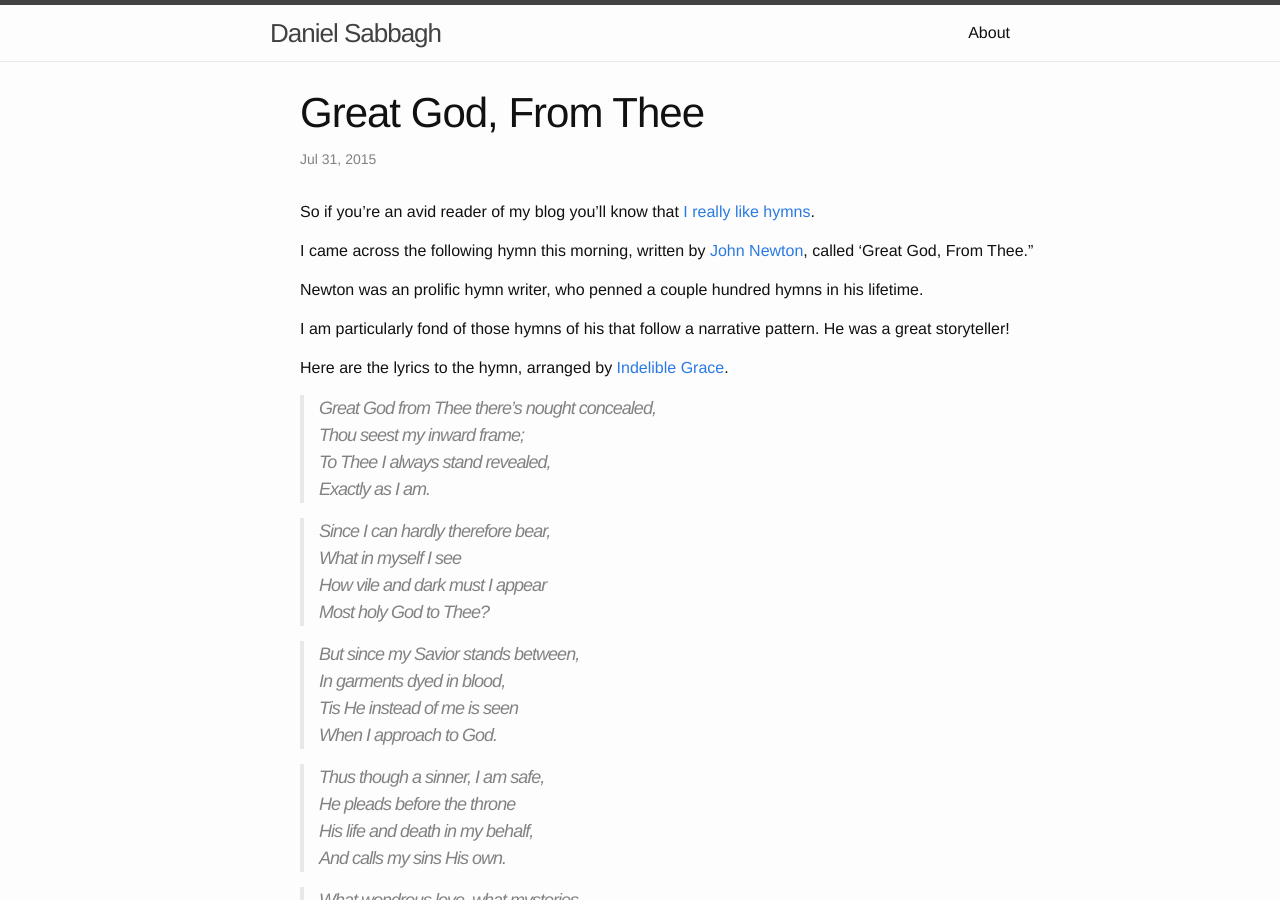
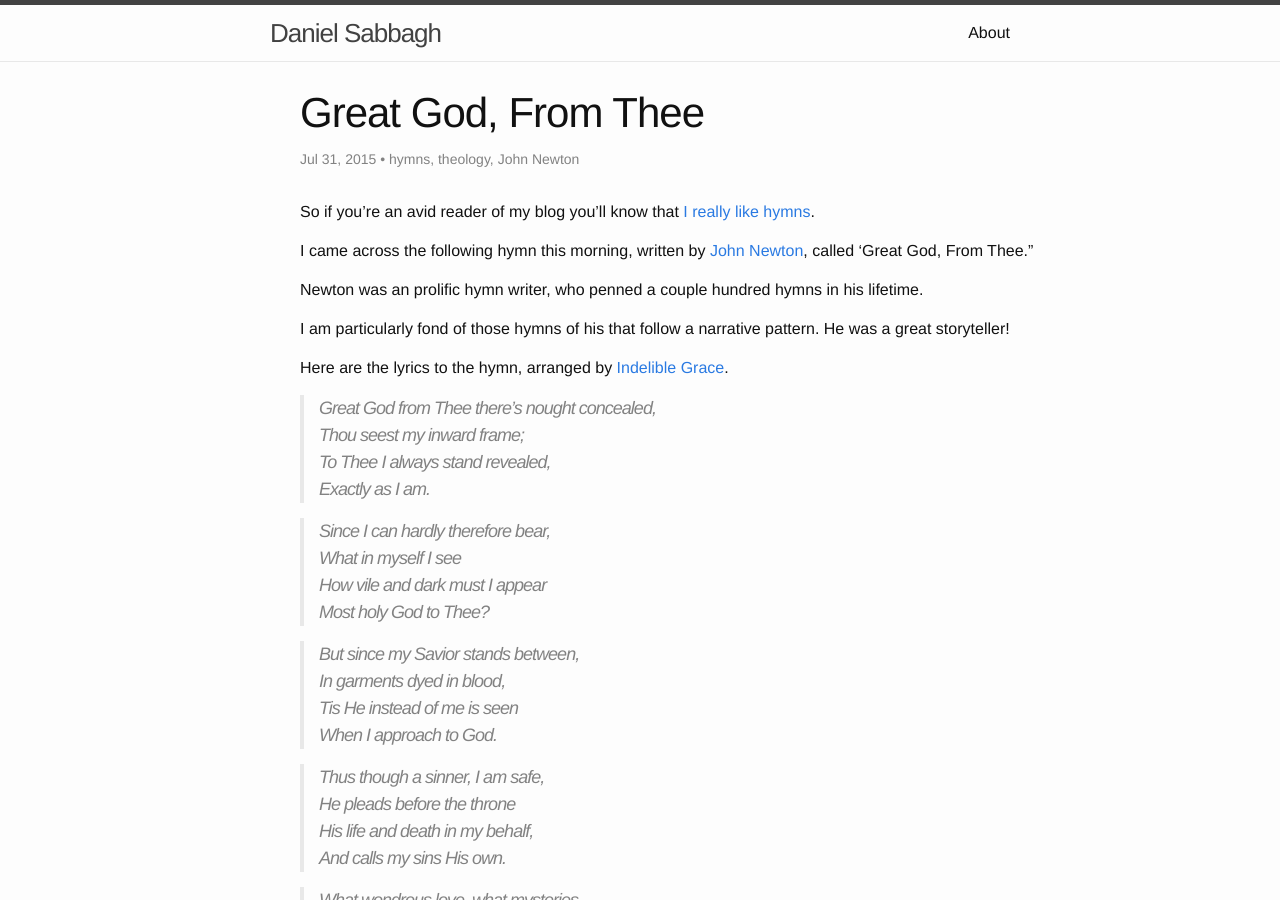
Before and after one commit to dsab123/danielsabbaghcom, a Jekyll site: the page built from _posts/2015-07-31-Great-God-From-Thee.markdown, in a window 1280 px wide and 900 px high. Built offline with Jekyll 4.4.1, drawn with Linux system fonts in a browser that asks for light colours; Markdown is read by kramdown in place of the engine named in the settings.

Commit message:
added categories to meta info on post

```diff
--- a/_layouts/post.html
+++ b/_layouts/post.html
@@ -5,7 +5,10 @@
 
   <header class="post-header">
     <h1 class="post-title">{{ page.title }}</h1>
-    <p class="post-meta">{{ page.date | date: "%b %-d, %Y" }}{% if page.author %} • {{ page.author }}{% endif %}{% if page.meta %} • {{ page.meta }}{% endif %}</p>
+    <p class="post-meta">{{ page.date | date: "%b %-d, %Y" }} • {% if page.categories %} {% for c in page.categories %} {{ c | rstrip }} {% endfor %} {% endif %}
+
+
+    {% if page.meta %} • {{ page.meta }}{% endif %}</p>
   </header>
 
   <article class="post-content">
```
